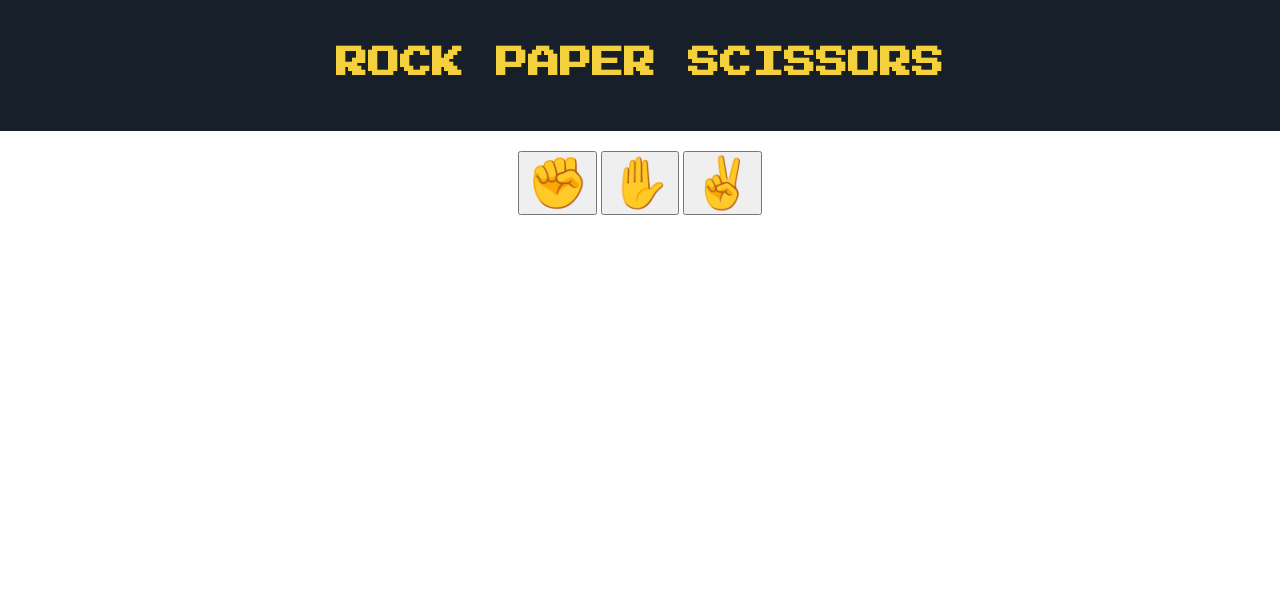
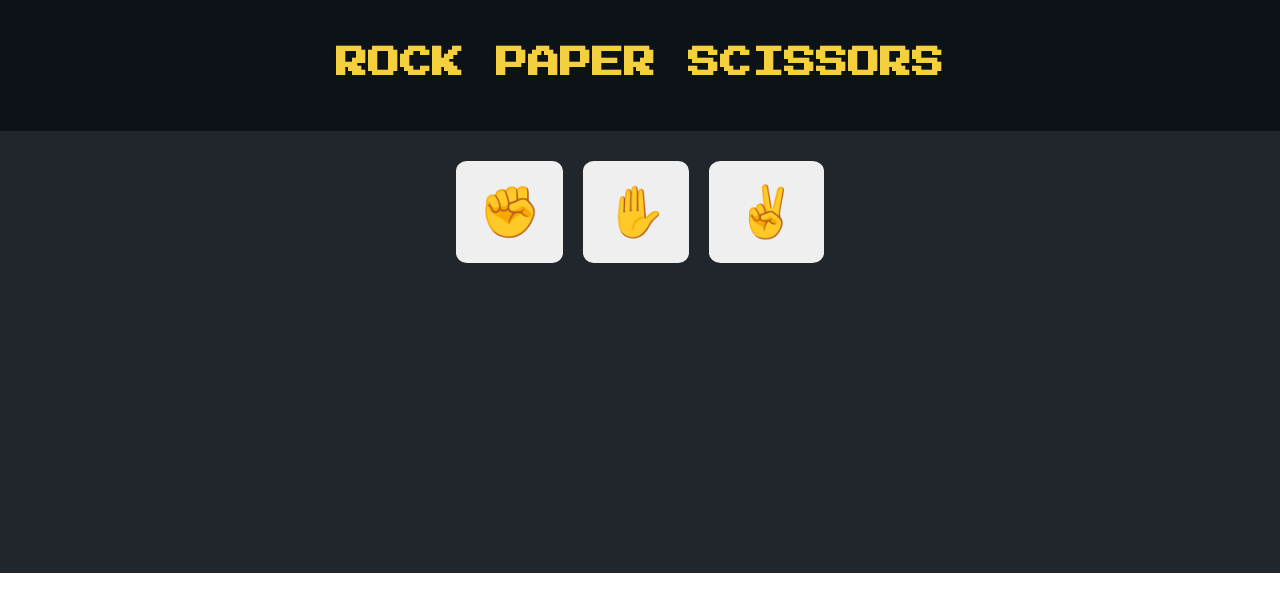
Before and after one commit to jm-mogo/Rock-rock-scissors, a plain HTML site: page index.html in a window 1280 px wide. Drawn offline with Linux system fonts and the light colour scheme.

Commit message:
adding style

```diff
--- a/index.html
+++ b/index.html
@@ -19,9 +19,9 @@
 
         </div>
         <div class="gameSection">
-            <button id="btn-rock">✊</button>
-            <button id="btn-paper">✋</button>
-            <button id="btn-scissors">✌</button>
+            <button class="bottons" id="btn-rock">✊</button>
+            <button class="bottons" id="btn-paper">✋</button>
+            <button class="bottons" id="btn-scissors">✌</button>
         </div>
     </div>
 </body>
--- a/style.css
+++ b/style.css
@@ -2,13 +2,17 @@
 
 .game {
     text-align: center;
+    background-color: #20262c;
+    padding-bottom: 300px;
+    margin-left: -8px;
+    margin-right: -8px;
 }
 
 .title {
-    background-color: #17202A;
+    background-color: #0d1218;
     margin-top: -22px;
-    margin-left: -10px;
-    margin-right: -10px;
+    margin-left: -8px;
+    margin-right: -8px;
     padding-top: 40px;
     padding-bottom: 30px;
 }
@@ -19,10 +23,32 @@
     font-family: 'Press Start 2P';
 }
 
+.score,
+.result-section {
+    color: #F7F9F9;
+    font-size: 32px;
+    font-family: Helvetica;
+}
+
 .score {
     padding-bottom: 20px;
 }
 
+.gameSection {
+    display: flex;
+    justify-content: center;
+
+}
+
 .gameSection button {
     font-size: 50px;
+    padding: 22px;
+    margin: 10px;
+    border-style: none;
+    border-radius: 10%;
 }
+
+#btn-scissors {
+    padding-left: 26px;
+    padding-right: 26px;
+}
```
